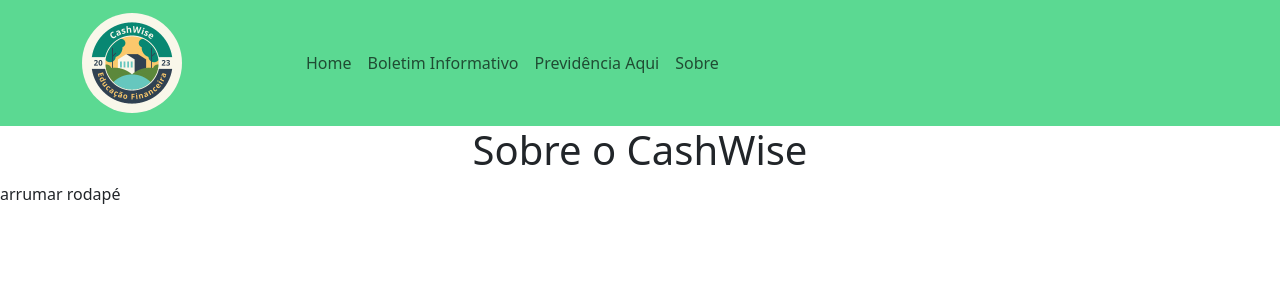
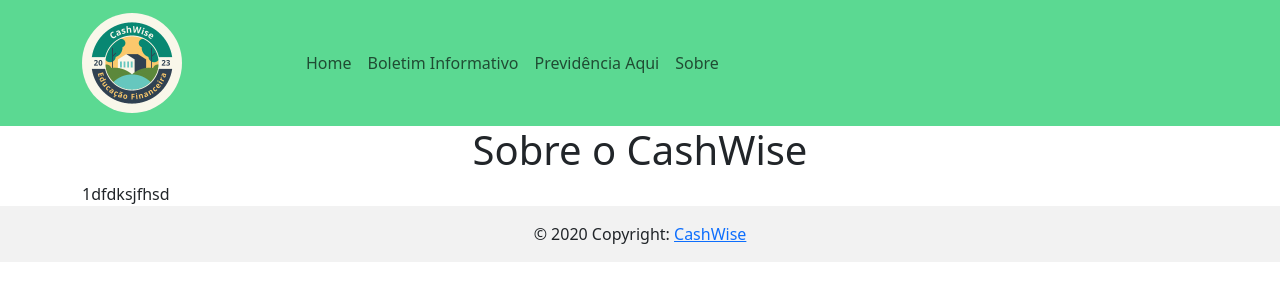
Before and after one commit to EricConceicao/CashWise, a React (Vite) app in the folder frontend/: page /sobre in a window 1280 px wide. Shown: the top 300 px of the page. Built offline with nearby package versions, Linux system fonts and the light colour scheme.

Commit message:
Footer e Sobre

```diff
--- /dev/null
+++ b/frontend/src/components/layouts/Footer.css
@@ -0,0 +1,9 @@
+#footer {
+    display: flex;
+    justify-content: center;
+    align-items: center;
+}
+#footer p {
+    margin: 0;
+    padding: 1rem;
+}
--- a/frontend/src/components/layouts/Footer.jsx
+++ b/frontend/src/components/layouts/Footer.jsx
@@ -1,9 +1,14 @@
- const Footer = () => {
+import './Footer.css';
+
+const Footer = () => {
     return (
-        <footer id="footer">
-            <p>arrumar rodapé</p>
+
+        <footer className='bg-info' id="footer">
+            <p>
+                © 2020 Copyright: <a href="#">CashWise</a>
+            </p>
         </footer>
     )
- }
+}
 
- export default Footer;
+export default Footer;
--- a/frontend/src/components/pages/Sobre.jsx
+++ b/frontend/src/components/pages/Sobre.jsx
@@ -1,6 +1,9 @@
 import Header from '../layouts/Header';
 import Footer from '../layouts/Footer';
 import Content from '../layouts/Content';
+import Container from 'react-bootstrap/esm/Container';
+import Row from 'react-bootstrap/Row';
+import Col from 'react-bootstrap/Col';
 
 const Sobre = () => {
     return (
@@ -8,9 +11,15 @@ const Sobre = () => {
             <Header />
             <div className="main">
                 <Content>
-                    <div class="jumbotron text-center">
-                        <h1>Sobre o CashWise</h1>
-                    </div>
+                    <Container fluid="md">
+                        <div class="jumbotron text-center">
+                            <h1>Sobre o CashWise</h1>
+                        </div>
+                        <Row>
+                            <Col >1dfdksjfhsd</Col>
+                        </Row>
+                    </Container>
+
 
                 </Content>
             </div>
```
